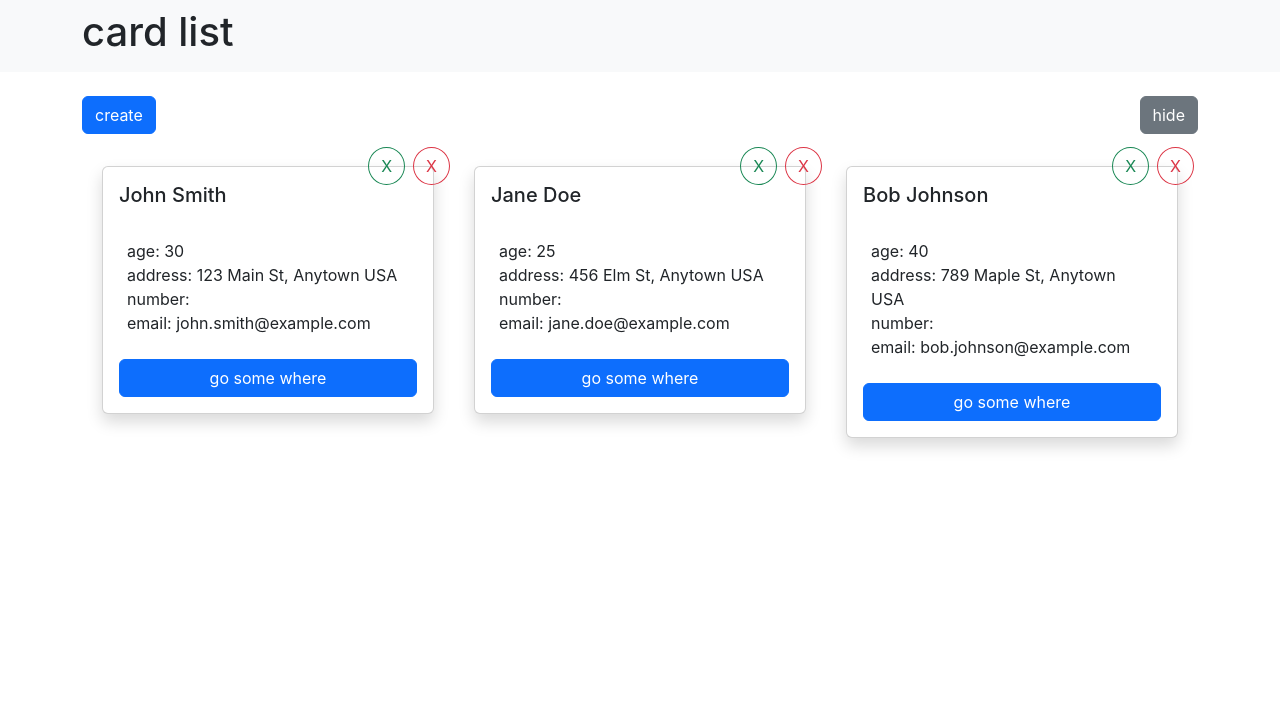
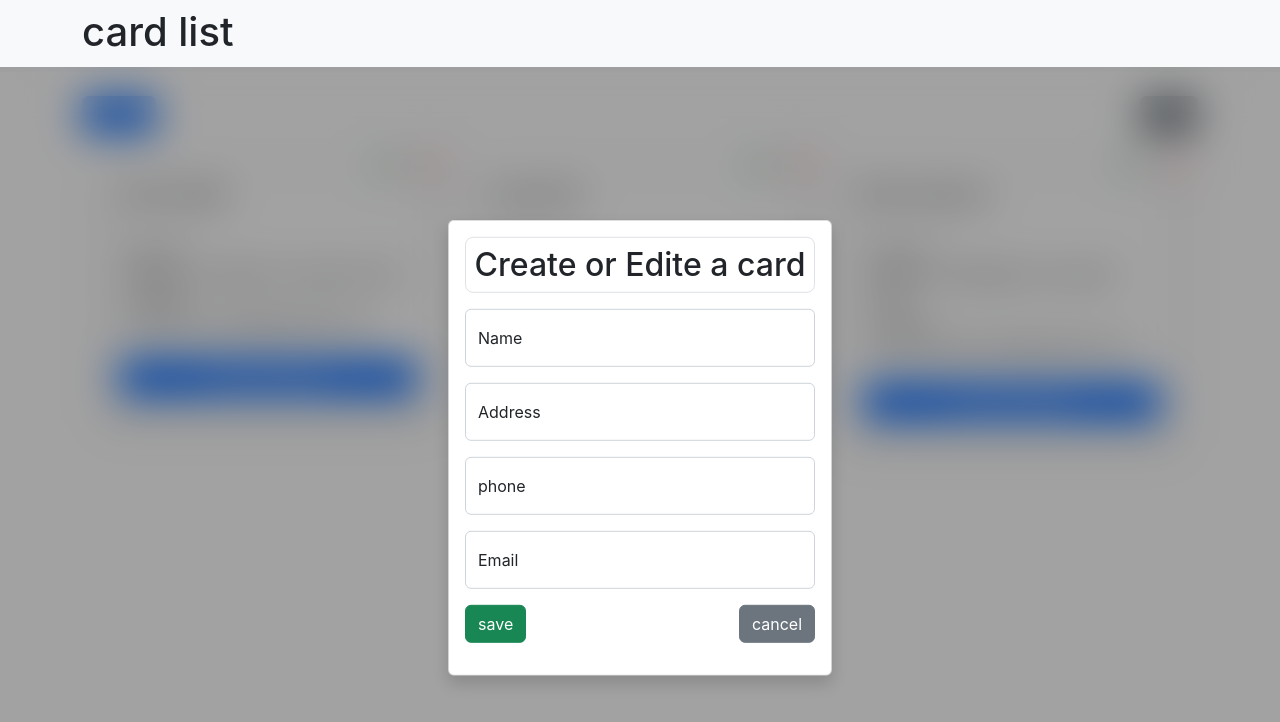
Before and after one commit to ahmedRAOUANE/cardsHandlerProject, a React (Create React App) app: page / in a window 1280 px wide. Both pictures are taken after a click on the button "create". Shown: the top 722 px of the page. Built offline with nearby package versions, Linux system fonts and the light colour scheme.

Commit message:
add a popup to the project

```diff
--- a/src/components/app/App.js
+++ b/src/components/app/App.js
@@ -47,8 +47,6 @@ function App() {
 
   const popupHandler = (popup) => {
     setShowPopup(popup);
-    // console.log(showPopup);
-    // console.log(popup);
   };
 
   return (
@@ -59,7 +57,7 @@ function App() {
         showPopupHandler={popupHandler}
       />
       <CardList showCards={showCards} names={nameList} />
-      <Modal showPopup={showPopup} />
+      <Modal showPopup={showPopup} hidePopup={() => setShowPopup(false)} />
     </div>
   );
 }
--- a/src/components/formData/Popup.js
+++ b/src/components/formData/Popup.js
@@ -1,24 +1,18 @@
-import { Fragment, useState } from "react";
+import { Fragment } from "react";
 import styles from "./Popup.module.css";
 import ReactDOM from "react-dom";
 
-const Backdrop = () => {
-  return <div className={styles.backdrop} id="backdrop"></div>;
+const Backdrop = ({hide}) => {
+  return <div className={styles.backdrop} id="backdrop" onClick={() => hide()}></div>;
 };
 
-const Modal = (show) => {
-  const [showen, setShowen] = useState(show);
+const Modal = ({showPopup, hidePopup}) => {
 
-  const cancel = (show) => {
-    console.log(show);
-    setShowen(!showen);
-  };
-
-  return !showen ? (
+  return showPopup && (
     <Fragment>
       {ReactDOM.createPortal(
         <Fragment>
-          <Backdrop />
+          <Backdrop hide={hidePopup} />
           <div
             className={`container card p-3 shadow my-5 ${styles.form}`}
             id="overlay"
@@ -67,7 +61,7 @@ const Modal = (show) => {
                 <button type="submit" className="btn btn-success">
                   save
                 </button>
-                <button className="btn btn-secondary" onClick={() => cancel(show)}>
+                <button className="btn btn-secondary" onClick={() => hidePopup()}>
                   cancel
                 </button>
               </div>
@@ -77,7 +71,7 @@ const Modal = (show) => {
         document.getElementById("popup")
       )}
     </Fragment>
-  ) : null;
+  )
 };
 
 export default Modal;
--- a/src/components/formData/Popup.module.css
+++ b/src/components/formData/Popup.module.css
@@ -1,5 +1,9 @@
 .form {
     z-index: 1000;
+    position: absolute;
+    left: 50%;
+    top: 50%;
+    transform: translate(-50%, -50%);
 }
 
 .backdrop {
--- a/src/components/navigation/NavigationBtns.js
+++ b/src/components/navigation/NavigationBtns.js
@@ -6,14 +6,14 @@ const NavigationBtns = ({ showCardHandler, showPopupHandler }) => {
 
   const [showCard, setShowCard] = useState(false);
 
+  const handleShowPopup = () => {
+    setShowPopup(!showPopup);
+    showPopupHandler(!showPopup);
+  };
+
   const handleShowCard = () => {
     setShowCard(!showCard);
     showCardHandler(showCard);
-  };
-
-  const handleShowPopup = () => {
-    setShowPopup(true);
-    showPopupHandler(showPopup);
   };
 
   return (
```
